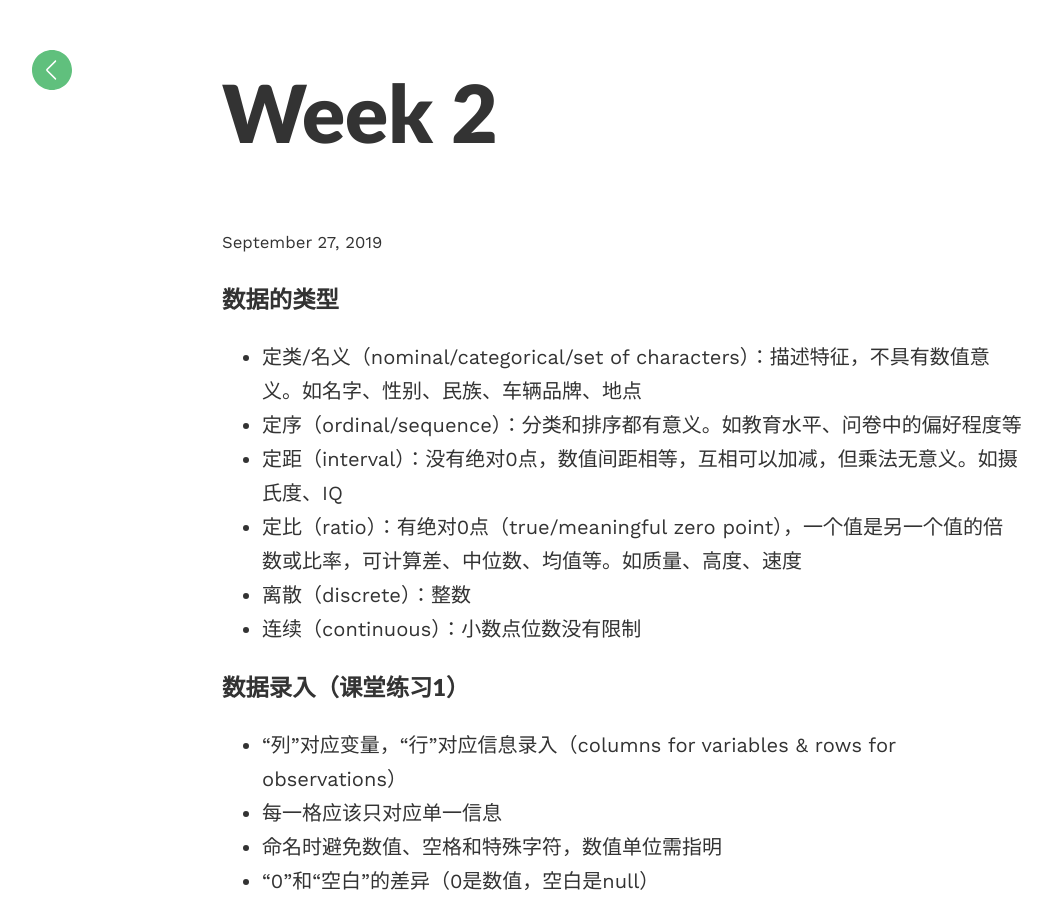
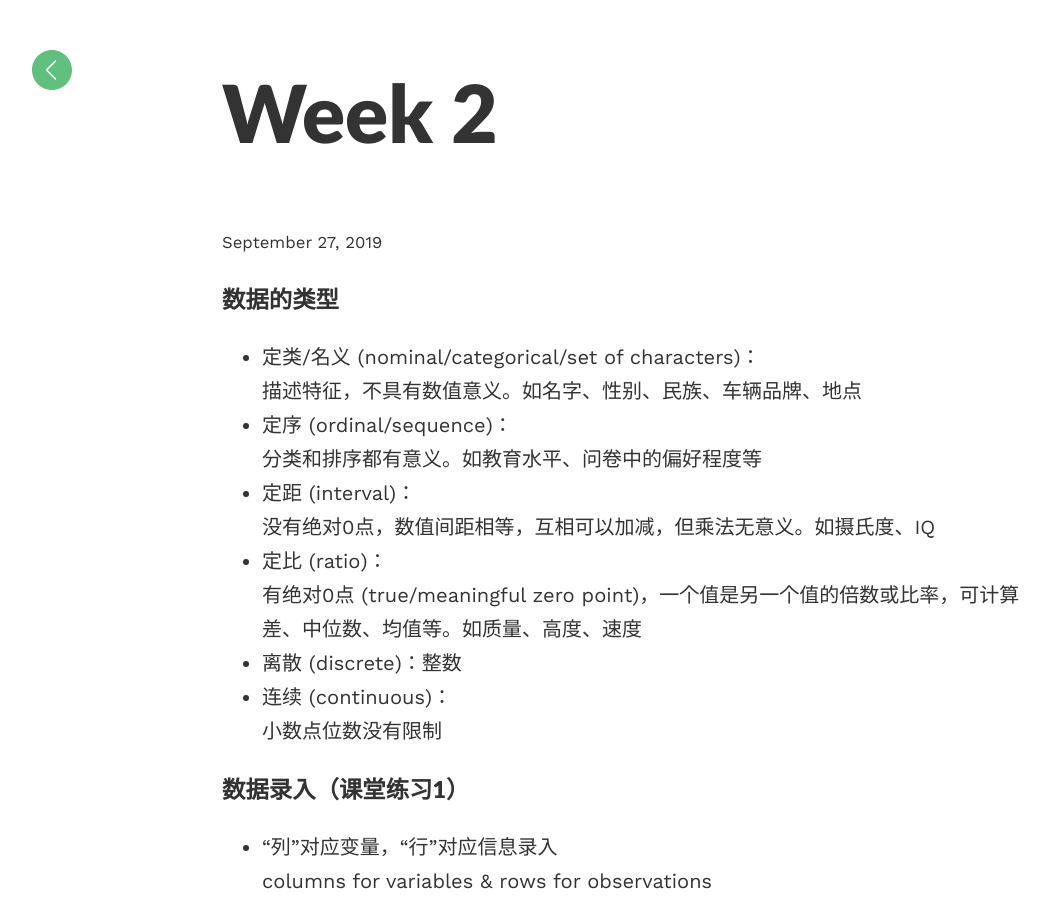
Before and after one commit to haoyuns/Fall-2019, a Jekyll site: the page built from _posts/2019-09-27-week2.md, in a window 1280 px wide and 900 px high. Shown: the whole window, without its empty margins (18-1070 px from the left). Built offline with Jekyll 4.4.1, drawn with Linux system fonts in a browser that asks for light colours; some of the changed text lies outside the part shown.

Commit message:
Update 2019-09-27-week2.md

```diff
--- a/_posts/2019-09-27-week2.md
+++ b/_posts/2019-09-27-week2.md
@@ -4,42 +4,48 @@
 ---
 
 ### 数据的类型
-- 定类/名义（nominal/categorical/set of characters）：描述特征，不具有数值意义。如名字、性别、民族、车辆品牌、地点
-- 定序（ordinal/sequence）：分类和排序都有意义。如教育水平、问卷中的偏好程度等
-- 定距（interval）：没有绝对0点，数值间距相等，互相可以加减，但乘法无意义。如摄氏度、IQ
-- 定比（ratio）：有绝对0点（true/meaningful zero point），一个值是另一个值的倍数或比率，可计算差、中位数、均值等。如质量、高度、速度
-- 离散（discrete）：整数
-- 连续（continuous）：小数点位数没有限制
+- 定类/名义 (nominal/categorical/set of characters)：
+描述特征，不具有数值意义。如名字、性别、民族、车辆品牌、地点
+- 定序 (ordinal/sequence)：
+分类和排序都有意义。如教育水平、问卷中的偏好程度等
+- 定距 (interval)：
+没有绝对0点，数值间距相等，互相可以加减，但乘法无意义。如摄氏度、IQ
+- 定比 (ratio)：
+有绝对0点 (true/meaningful zero point)，一个值是另一个值的倍数或比率，可计算差、中位数、均值等。如质量、高度、速度
+- 离散 (discrete)：整数
+- 连续 (continuous)：
+小数点位数没有限制
 
 ### 数据录入（课堂练习1）
-- “列”对应变量，“行”对应信息录入（columns for variables & rows for observations）
+- “列”对应变量，“行”对应信息录入
+columns for variables & rows for observations
 - 每一格应该只对应单一信息
 - 命名时避免数值、空格和特殊字符，数值单位需指明
 - “0”和“空白”的差异（0是数值，空白是null）
   ![ways to input null data]({{site.baseurl}}/images/null.png)
 - 数据核验
 - 输出时应导出为csv等通用格式
-- 输出时应附上元数据（metadata: data about data）
+- 输出时应附上元数据 (metadata: data about data)
 
 ### The Eyeball Test（课堂练习2）
 - 提问：5W & H
-- command+箭头
+- command + 箭头
 - 每一列记录的是什么信息？数据单位是什么？数据类型是什么？
 - 每份数据应该有一个说明和元数据，找出数据背后的上下文
 - 字符是英文还是中文，输入时有空格吗，有空白数据吗
 - 练习2：2017年蔬菜产量最高的10个国家是？（数据：[联合国粮农组织](http://www.fao.org/faostat/zh/?#data)）
 
 #### 数据处理
-- csv导入，文档编码与乱码 (tsv, fixed width)
+- csv 导入，文档编码与乱码 (tsv, fixed width)
 - 冻结首排，开启过滤功能
-- 排序(sorting)
-- 过滤(filtering)
-- 公式([functions][阅读5])
+- 排序 (sorting)
+- 过滤 (filtering)
+- 公式 ([functions][阅读5])
   - sum(), average(), median()
   - upper(), lower(), proper()
   - concatenate(), trim()
   - left(), right()
-- 数据透视表（pivot tables）
+- 数据透视表 (pivot tables)
 - Excel bugs：[行数](https://blog.csdn.net/zhongguomao/article/details/77737800),[日期](https://www.cnblogs.com/guogangj/p/9419453.html)
 
 #### Tips
@@ -51,10 +57,12 @@
 - 和同仁交叉核对
 - 如果条件允许，去实地调查数据是如何被收集及记录的
 
-### 作业（`10月9日前`提交）
+### 作业 `10月9日前提交`
 1. 搜索并阅读《上海市公共数据开放暂行办法》
-2. 搜索并回答：我国还有哪些关于公共数据开放的条例或法规？国内外有哪些政府开放数据平台？（markdown文档，列出信源和链接，包括上海）
-3. 在国家统计局[数据库](http://data.stats.gov.cn/index.htm)找到全国GDP数据，回答：2012-2018年各季度GDP增速（列出选取的统计指标、数据页面、计算步骤及答案）
+2. 搜索并回答：
+我国还有哪些关于公共数据开放的条例或法规？国内外有哪些政府开放数据平台？（markdown文档，列出信源和链接，包括上海）
+3. 在国家统计局[数据库](http://data.stats.gov.cn/index.htm)找到全国GDP数据，回答：
+2012-2018年各季度GDP增速（列出选取的统计指标、数据页面、计算步骤及答案）
 4. 阅读材料
 
 ### 阅读
```
